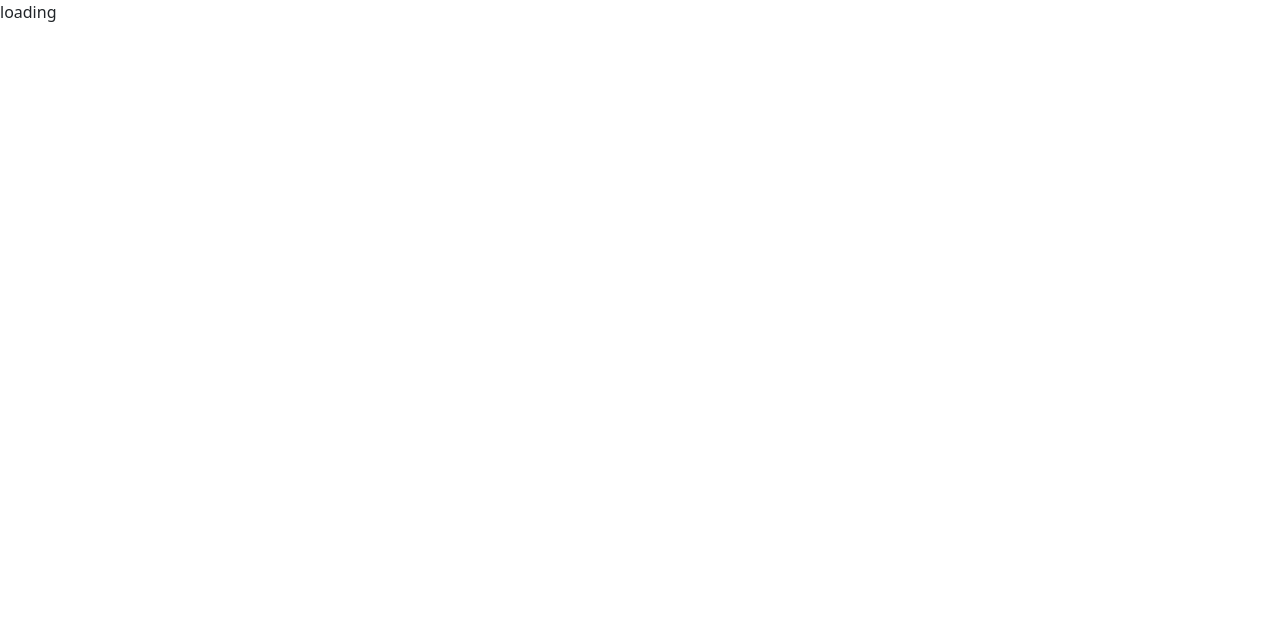
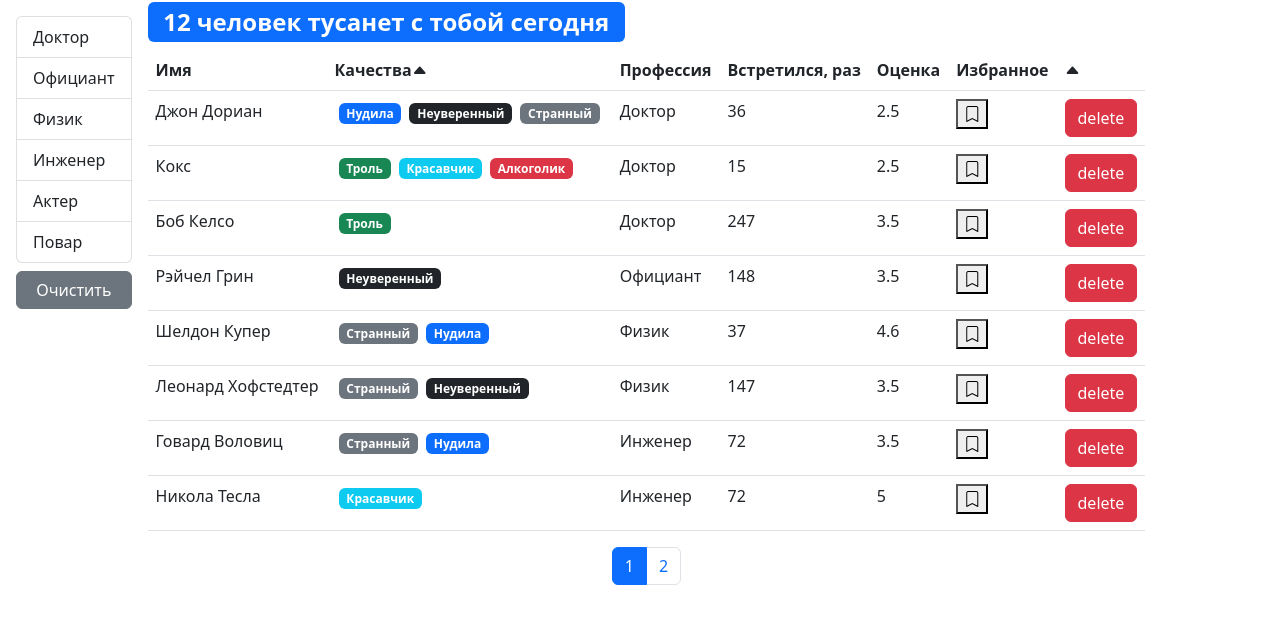
Before and after one commit to thundercatav/FastCompany, a React (Create React App) app: page / in a window 1280 px wide. Shown: the top 624 px of the page. Built offline with nearby package versions, Linux system fonts and the light colour scheme.

Commit message:
sorting features implemented

```diff
--- a/src/app/components/tableHeader.jsx
+++ b/src/app/components/tableHeader.jsx
@@ -28,23 +28,19 @@
                         {...{ role: columns[column].path && "button" }}
                     >
                         {columns[column].name}
+                        {columns[column].path === selectedSort.path ? (
+                            selectedSort.order === "desc" ? (
+                                <>
+                                    <i className="bi bi-caret-down-fill"></i>
+                                </>
+                            ) : (
+                                <>
+                                    <i className="bi bi-caret-up-fill"></i>
+                                </>
+                            )
+                        ) : null}
                     </th>
                 ))}
-
-                {/* <th scope="col">Качества</th>
-                <th onClick={() => handleSort("profession.name")} scope="col">
-                    Профессия
-                </th>
-                <th onClick={() => handleSort("completedMeetings")} scope="col">
-                    Встретился, раз
-                </th>
-                <th onClick={() => handleSort("rate")} scope="col">
-                    Оценка
-                </th>
-                <th onClick={() => handleSort("bookmark")} scope="col">
-                    Избранное
-                </th> */}
-                <th />
             </tr>
         </thead>
     );
--- a/src/app/components/users.jsx
+++ b/src/app/components/users.jsx
@@ -14,7 +14,6 @@
     const [selectedProf, setSelectedProf] = useState();
     const [sortBy, setSortby] = useState({ iter: "name", order: "asc" });
     const pageSize = 8;
-
     const [users, setUsers] = useState();
     useEffect(() => {
         api.users.fetchAll().then((data) => setUsers(data));
@@ -30,6 +29,7 @@
             return user;
         });
         setUsers(newArray);
+    };
 
     useEffect(() => {
         api.professions.fetchAll().then((data) => setProfession(data));
@@ -111,9 +111,9 @@
             </div>
         );
     }
-    };
     return "loading";
 };
+
 Users.propTypes = {
     users: PropTypes.array
 };
```
Also changed, not shown: .eslintrc.js. Lines whose indentation alone changed are shown as unchanged.
